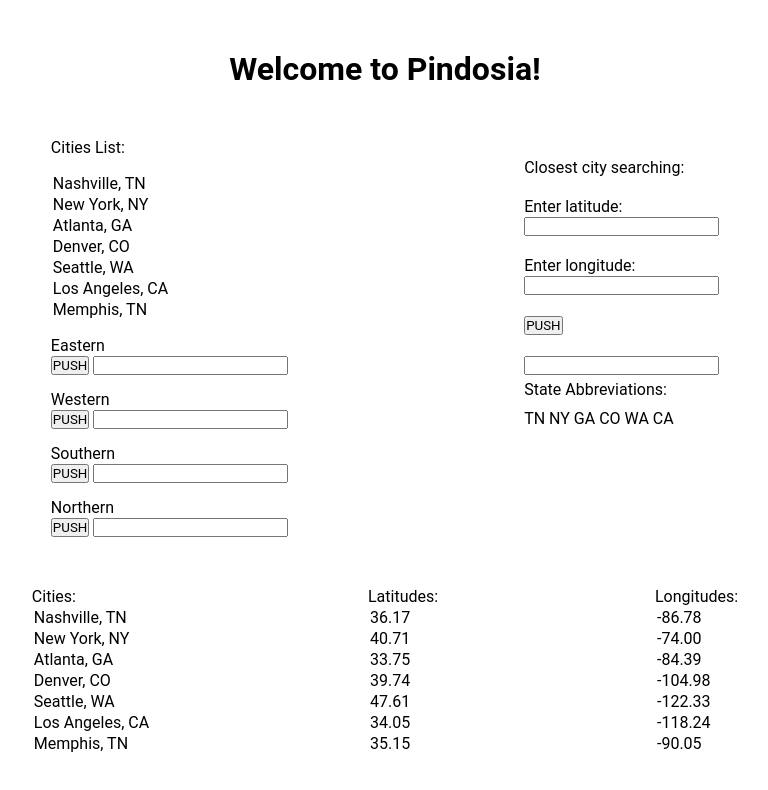
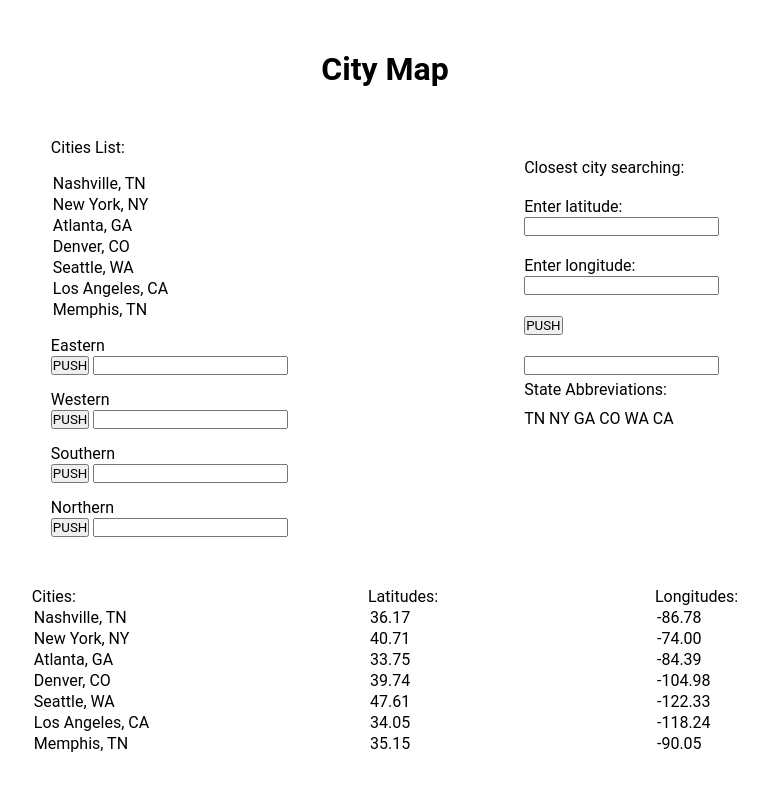
Before and after one commit to KNSTNMarkevich/TestTask, a plain HTML site: page TestTask/index.html in a window 1280 px wide. Shown: the whole page, without its empty margins (255-1023 px from the left). Drawn offline with Linux system fonts and the light colour scheme.

Commit message:
UpdateHeaderFixComments
Update header name in document
Fix coments to getEasternMostCity(), getWesternMostCity(), getSouthernMostCity() and getNorthenMostCity()

```diff
--- a/TestTask/index.html
+++ b/TestTask/index.html
@@ -5,14 +5,14 @@
     <meta charset="UTF-8">
     <meta name="viewport" content="width=device-width, initial-scale=1.0">
     <meta http-equiv="X-UA-Compatible" content="ie=edge">
-    <title>Document</title>
+    <title>TestTask</title>
     <link rel="stylesheet" href="styles.css">
 </head>
 
 <body>
     <div class="container">
         <div class="head">
-            <h1>Welcome to Pindosia!</h1>
+            <h1>City Map</h1>
         </div>
 
         <form class="form" action="#">
```
Also changed, not shown: TestTask/script.js (+8 -8 lines).
